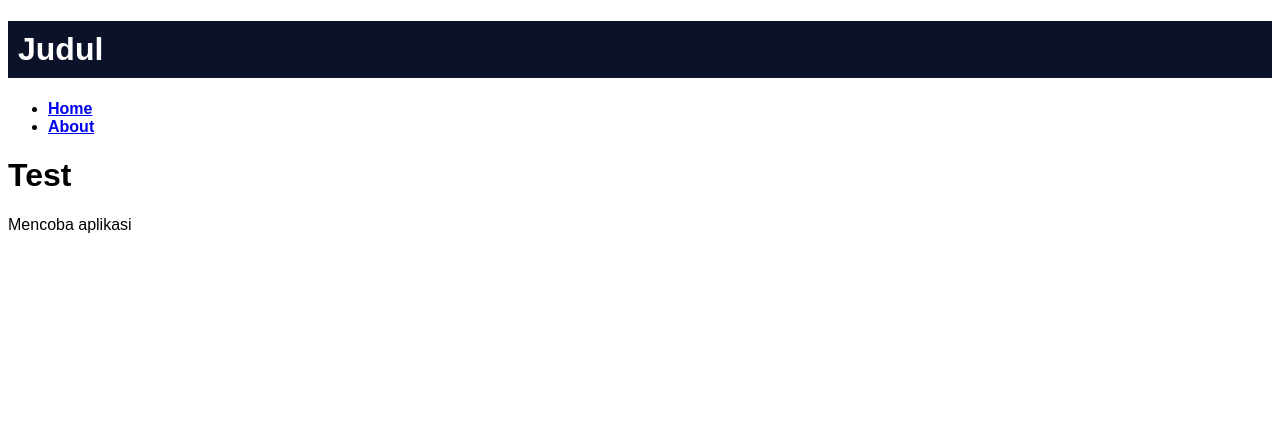
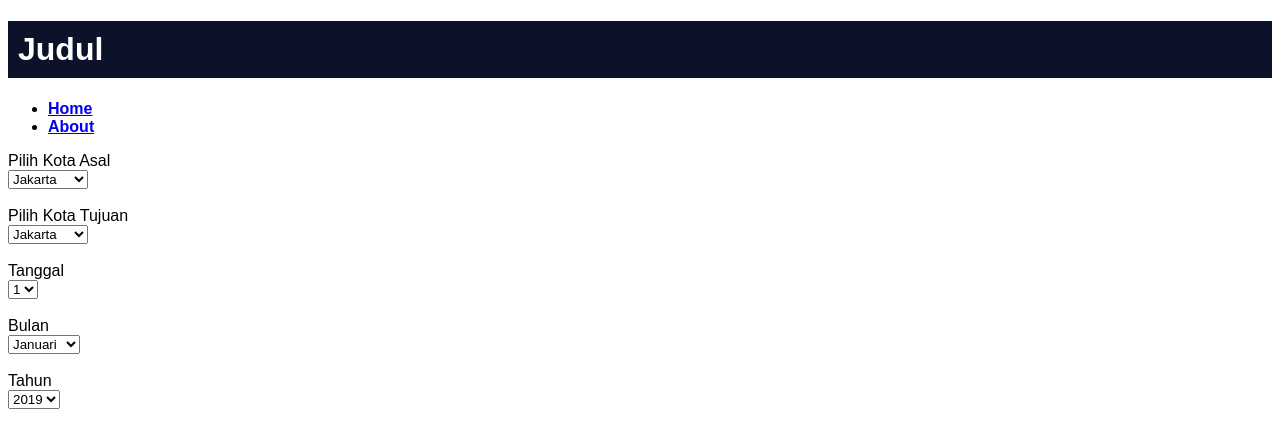
Before and after one commit to isfanr/aplikasiTST, a Flask app: page / in a window 1280 px wide. Shown: the top 448 px of the page. Run offline with Flask 2, Linux system fonts and the light colour scheme.

Commit message:
Update home.html

```diff
--- a/templates/home.html
+++ b/templates/home.html
@@ -2,15 +2,65 @@
 <html lang="en" dir="ltr">
   <head>
     <meta charset="utf-8">
-    <title>Home</title>
+    <title>Cari Jadwal Kereta Api</title>
+    {% extends "template.html" %}
   </head>
   <body>
-    {% extends "template.html" %}
     {% block content %}
+    <div class="container">
+      <div class="label">
+        <label style="font-size: medium;">Pilih Kota Asal<br></label>
+      </div>
+      <div>
+        <select name="Asal kota">
+          <option>Jakarta</option>
+          <option>Bandung</option>
+          <option>Surabaya</option>
+        </select>
+        <br><br>
+      </div><div class="label">
+        <label style="font-size: medium;">Pilih Kota Tujuan<br></label>
+      </div>
+      <div>
+        <select name="Kota Tujuan">
+          <option>Jakarta</option>
+          <option>Bandung</option>
+          <option>Surabaya</option>
+        </select>
+        <br><br>
+      </div><div class="label">
+        <label style="font-size: medium;">Tanggal<br></label>
+      </div>
+      <div>
+        <select name="Tanggal">
+          <option>1</option>
+          <option>2</option>
+          <option>3</option>
+        </select>
+        <br><br>
+      </div><div class="label">
+        <label style="font-size: medium;">Bulan<br></label>
+      </div>
+      <div>
+        <select name="bulan">
+          <option>Januari</option>
+          <option>Februari</option>
+          <option>Maret</option>
+        </select>
+        <br><br>
+      </div><div class="label">
+        <label style="font-size: medium;">Tahun<br></label>
+      </div>
+      <div>
+        <select name="Tahun">
+          <option>2019</option>
+          <option>2020</option>
+          <option>2021</option>
+        </select>
+        <br><br>
+      </div>
 
-    <h1> Test</h1>
-    <p> Mencoba aplikasi</p>
-
+    </div>
     {% endblock %}
   </body>
 </html>
```
